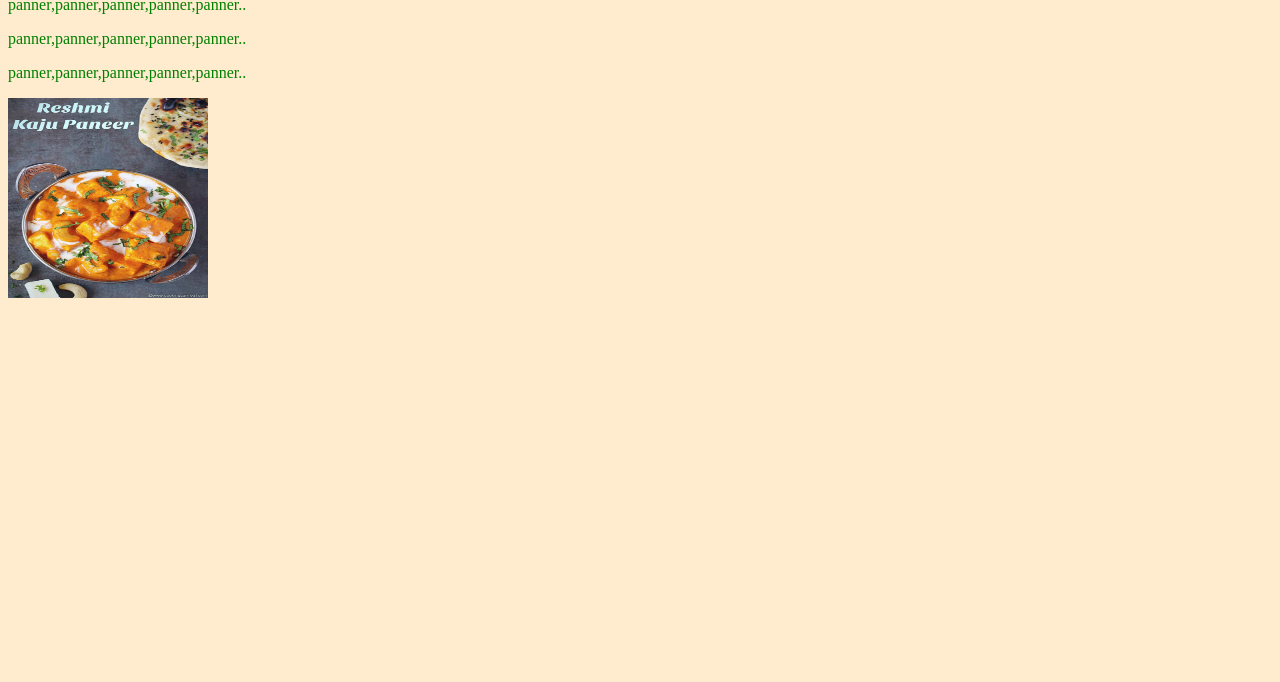
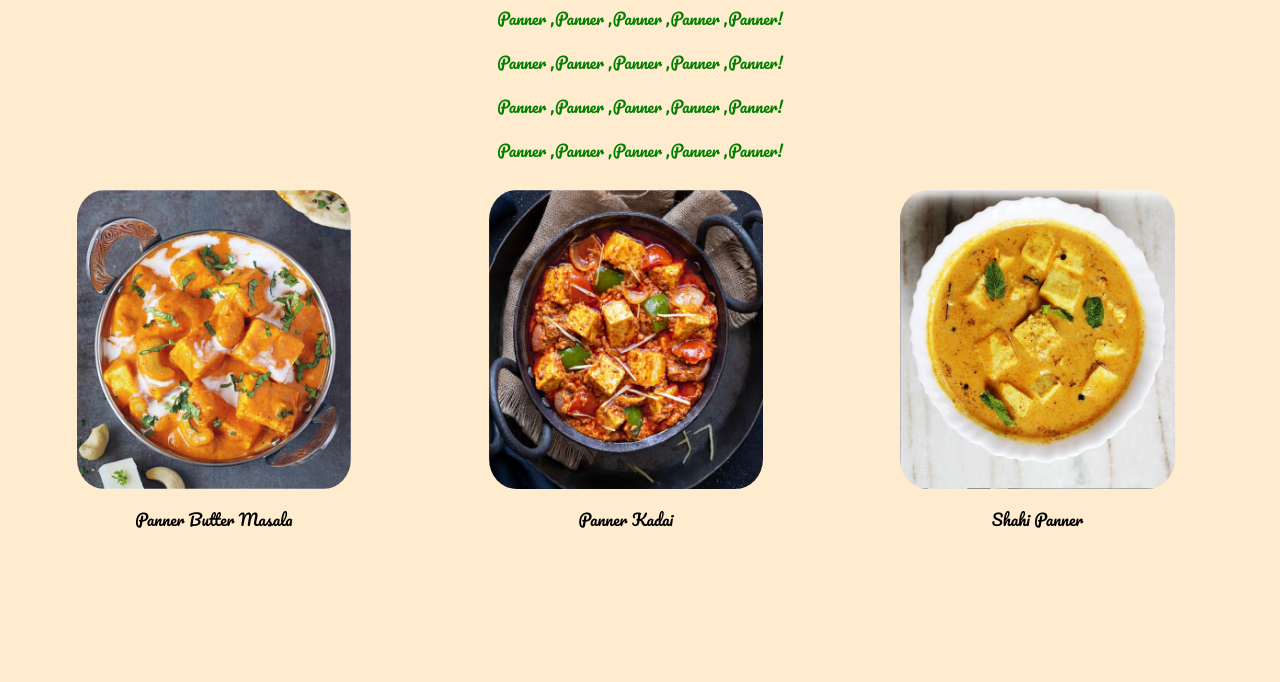
Before and after one commit to ajboy1/Paneer, a plain HTML site: page index.html in a window 1280 px wide. Shown: the part 118-800 px from the top of the page. Drawn offline with Linux system fonts and the light colour scheme.

Commit message:
all done

```diff
--- a/css/styles.css
+++ b/css/styles.css
@@ -1,16 +1,37 @@
 body {
   background-color: blanchedalmond;
+  margin-bottom: 30%;
 }
 
 h1 {
   color: red;
+  text-align: center;
+  font-size: 3.5rem;
+  font-family: "Dancing Script", cursive;
+  margin-bottom: 10px;
 }
 
 p {
   color: Green;
+  text-align: center;
+  font-family: "Pacifico", cursive;
 }
 
 img {
-  height: 200px;
-  width: 200px;
+  display: block;
+  margin-left: auto;
+  margin-right: auto;
+  width: 70%;
+  border-radius: 10%;
 }
+
+.column {
+  float: left;
+  width: 31%;
+  padding: 10px;
+  height: 300px; /* Should be removed. Only for demonstration */
+}
+
+.heading {
+  color: black;
+}
--- a/index.html
+++ b/index.html
@@ -4,17 +4,35 @@
     <meta charset="utf-8">
     <title>Panner Lover❤</title>
     <link rel="stylesheet" href="css/styles.css">
+    <link rel="preconnect" href="https://fonts.googleapis.com">
+    <link rel="preconnect" href="https://fonts.gstatic.com" crossorigin>
+    <link href="https://fonts.googleapis.com/css2?family=Dancing+Script:wght@700&family=Pacifico&display=swap" rel="stylesheet">
+
   </head>
   <body>
 
 
     <h1>I Love Panner</h1>
-    <p>panner,panner,panner,panner,panner..</p>
-    <p>panner,panner,panner,panner,panner..</p>
-    <p>panner,panner,panner,panner,panner..</p>
-    <p>panner,panner,panner,panner,panner..</p>
+    <p>Panner ,Panner ,Panner ,Panner ,Panner!</p>
+    <p>Panner ,Panner ,Panner ,Panner ,Panner!</p>
+    <p>Panner ,Panner ,Panner ,Panner ,Panner!</p>
+    <p>Panner ,Panner ,Panner ,Panner ,Panner!</p>
 
-    <img src="images/panner.jpg" alt="Panner">
+
+    <div class="row">
+      <div class="column">
+        <img src="/images/panner1.jpg" alt="Panner1">
+        <p class="heading">Panner Butter Masala</p>
+      </div>
+      <div class="column">
+        <img src="/images/panner2.jpg" alt="panner2">
+        <p class="heading">Panner Kadai</p>
+      </div>
+      <div class="column">
+        <img src="/images/panner3.jpg" alt="panner3">
+        <p class="heading">Shahi Panner</p>
+      </div>
+    </div>
 
   </body>
 </html>
```
Also changed, not shown: images/panner.jpg (deleted), images/panner1.jpg (added), images/panner2.jpg (added), images/panner3.jpg (added).
